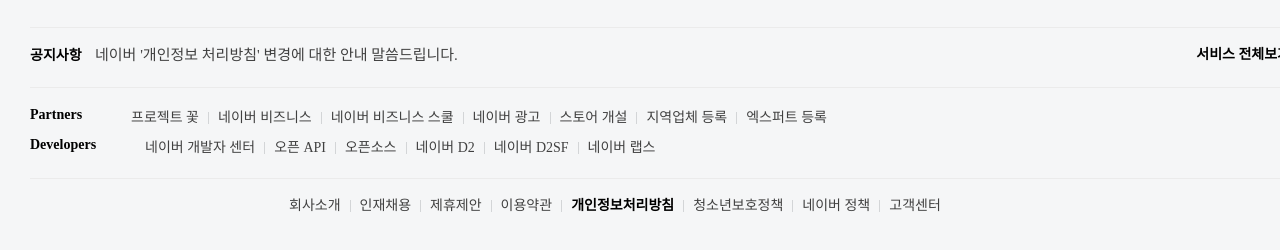
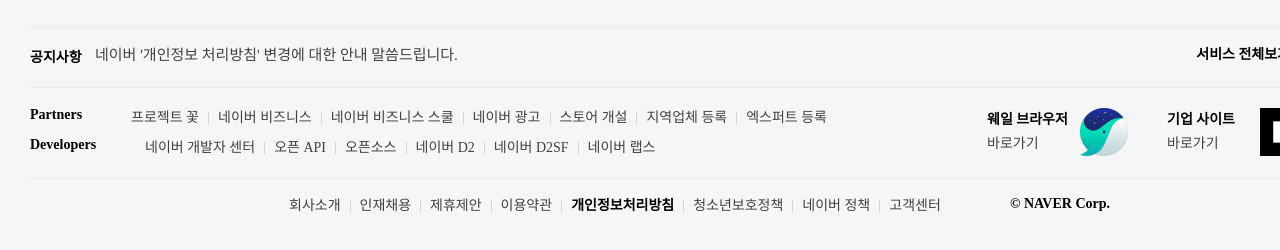
Before and after one commit to dooheeyaa/Naver.github.io, a plain HTML site: page index.html in a window 1280 px wide. Shown: the part 2550-2800 px from the top of the page. Drawn offline with Linux system fonts and the light colour scheme.

Commit message:
네이버 클론코딩-완성

```diff
--- a/css/footer.css
+++ b/css/footer.css
@@ -22,9 +22,12 @@
 }
 
 .footer__add-item {
+  display: block;
   display: flex;
   width: 410px;
   height: 100px;
+  text-decoration: none;
+  color: black;
 }
 
 .footer__add-img-box {
@@ -82,8 +85,10 @@
 }
 
 .footer__info {
+  text-decoration: none;
   font-size: 14px;
   font-weight: bold;
+  color: black;
 }
 
 .footer__info-des {
@@ -92,6 +97,7 @@
   left: 65px;
   font-size: 15px;
   color: #404040;
+  text-decoration: none;
 }
 
 .footer__info-more-box {
@@ -142,6 +148,7 @@
 .footer__partner-info-box {
   display: flex;
   align-items: center;
+  text-decoration: none;
 }
 
 .footer__name {
@@ -154,6 +161,54 @@
   width: 1px;
   height: 12px;
   background-color: #d3d5d7;
+}
+
+.footer__partner-link-box {
+  position: absolute;
+  right: 0;
+  top: 20px;
+  display: block;
+  display: flex;
+  width: 143px;
+  height: 48px;
+  text-decoration: none;
+  box-sizing: border-box;
+}
+
+.footer__partner-link-box--02 {
+  right: 180px;
+  width: 143px;
+}
+
+.footer__partner-link-des-box {
+  width: 75px;
+  height: 48px;
+}
+
+.footer__partner-link-title {
+  padding-top: 5px;
+  color: black;
+  font-weight: bold;
+  font-size: 14px;
+  width: 100px;
+}
+
+.footer__partner-link-des {
+  padding-top: 10px;
+  font-size: 14px;
+  color: #404040;
+}
+
+.footer__partner-link-img-box {
+  margin-left: 18px;
+  width: 48px;
+  height: 48px;
+}
+
+.footer__partner-link-img {
+  width: 100%;
+  height: 100%;
+  object-fit: cover;
 }
 
 .footer__cor-box {
@@ -169,4 +224,15 @@
   left: 250px;
   display: flex;
   align-items: center;
+  text-decoration: none;
 }
+
+.footer__cor-copyright {
+  position: absolute;
+  right: 200px;
+  top: 18px;
+  text-decoration: none;
+  color: black;
+  font-weight: bold;
+  font-size: 14px;
+}
--- a/index.html
+++ b/index.html
@@ -1218,7 +1218,7 @@
       <footer class="footer">
         <div class="footer__inner">
           <div class="footer__box footer__add-box">
-            <div class="footer__add-item">
+            <a href="#" class="footer__add-item">
               <div class="footer__add-img-box">
                 <img
                   src="https://ssl.pstatic.net/melona/libs/1498/1498163/6291b9075bdfc3fa8fe2_20240620145228875.jpg"
@@ -1235,8 +1235,8 @@
                   오늘만 1+1 <br />프롬바이오 18주년
                 </div>
               </div>
-            </div>
-            <div class="footer__add-item">
+            </a>
+            <a href="#" class="footer__add-item">
               <div class="footer__add-img-box">
                 <img
                   src="https://ssl.pstatic.net/melona/libs/1481/1481321/6c863474761e9e468321_20240620124557357.jpg"
@@ -1253,8 +1253,8 @@
                   여름빛 팔찌&반지로 응원하는 <br />소중한 아이들의 꿈
                 </div>
               </div>
-            </div>
-            <div class="footer__add-item">
+            </a>
+            <a href="#" class="footer__add-item">
               <div class="footer__add-img-box">
                 <img
                   src="https://ssl.pstatic.net/melona/libs/1501/1501824/db805db79bb9a644913f_20240621101807469.jpg"
@@ -1271,13 +1271,13 @@
                   6.24~7.7 <br />최대 5% 적립 혜택
                 </div>
               </div>
-            </div>
+            </a>
           </div>
           <div class="footer__box footer__info-box">
-            <div class="footer__info">공지사항</div>
-            <div class="footer__info-des">
+            <a href="#" class="footer__info">공지사항</a>
+            <a href="#" class="footer__info-des">
               네이버 '개인정보 처리방침' 변경에 대한 안내 말씀드립니다.
-            </div>
+            </a>
             <div class="footer__info-more-box">
               <div class="footer__info-more">서비스 전체보기</div>
               <i class="fa-solid fa-chevron-right"></i>
@@ -1287,7 +1287,7 @@
             <div class="footer__partner-list-box">
               <div class="footer__partner-list-item">
                 <div class="footer__partner-title">Partners</div>
-                <div class="footer__partner-info-box">
+                <a href="#" class="footer__partner-info-box">
                   <div class="footer__name">프로젝트 꽃</div>
                   <div class="footer__name-bar"></div>
                   <div class="footer__name">네이버 비즈니스</div>
@@ -1301,13 +1301,13 @@
                   <div class="footer__name">지역업체 등록</div>
                   <div class="footer__name-bar"></div>
                   <div class="footer__name">엑스퍼트 등록</div>
-                </div>
+                </a>
               </div>
               <div
                 class="footer__partner-list-item footer__partner-list-item--02"
               >
                 <div class="footer__partner-title">Developers</div>
-                <div class="footer__partner-info-box">
+                <a href="#" class="footer__partner-info-box">
                   <div class="footer__name">네이버 개발자 센터</div>
                   <div class="footer__name-bar"></div>
                   <div class="footer__name">오픈 API</div>
@@ -1319,12 +1319,41 @@
                   <div class="footer__name">네이버 D2SF</div>
                   <div class="footer__name-bar"></div>
                   <div class="footer__name">네이버 랩스</div>
+                </a>
+              </div>
+              <a href="" class="footer__partner-link-box">
+                <div class="footer__partner-link-des-box">
+                  <div class="footer__partner-link-title">기업 사이트</div>
+                  <div class="footer__partner-link-des">바로가기</div>
                 </div>
-              </div>
+                <div class="footer__partner-link-img-box">
+                  <img
+                    src="./assets/naver-black-logo.png"
+                    alt=""
+                    class="footer__partner-link-img"
+                  />
+                </div>
+              </a>
+              <a
+                href=""
+                class="footer__partner-link-box footer__partner-link-box--02"
+              >
+                <div class="footer__partner-link-des-box">
+                  <div class="footer__partner-link-title">웨일 브라우저</div>
+                  <div class="footer__partner-link-des">바로가기</div>
+                </div>
+                <div class="footer__partner-link-img-box">
+                  <img
+                    src="./assets/naver-whale.png"
+                    alt=""
+                    class="footer__partner-link-img"
+                  />
+                </div>
+              </a>
             </div>
           </div>
           <div class="footer__box footer__cor-box">
-            <div class="footer__cor-info-box">
+            <a href="#" class="footer__cor-info-box">
               <div class="footer__name">회사소개</div>
               <div class="footer__name-bar"></div>
               <div class="footer__name">인재채용</div>
@@ -1342,7 +1371,8 @@
               <div class="footer__name">네이버 정책</div>
               <div class="footer__name-bar"></div>
               <div class="footer__name">고객센터</div>
-            </div>
+            </a>
+            <a href="#" class="footer__cor-copyright">&copy; NAVER Corp.</a>
           </div>
         </div>
       </footer>
```
Also changed, not shown: assets/naver-black-logo.png (added), assets/naver-whale.png (added).
